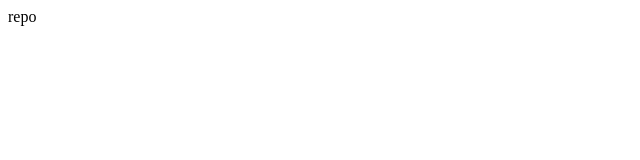
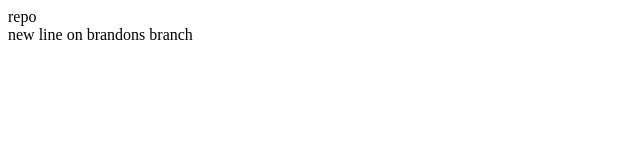
Before and after one commit to lopezbrandon3517-hub/lecture-6-cset-115-assignment, a plain HTML site: page index.html in a window 1280 px wide. Shown: the whole page, without its empty margins (0-640 px from the left). Drawn offline with Linux system fonts and the light colour scheme.

Commit message:
added new line on brandons branch

```diff
--- a/index.html
+++ b/index.html
@@ -7,5 +7,6 @@
 </head>
 <body>
     <div>repo</div>
+    <div>new line on brandons branch</div>
 </body>
 </html>
```
